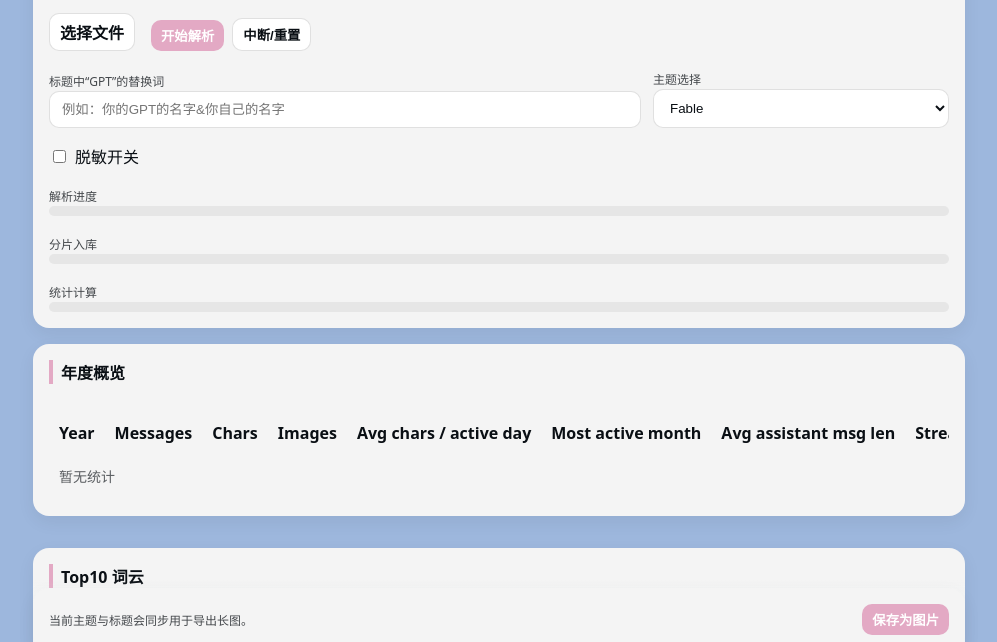
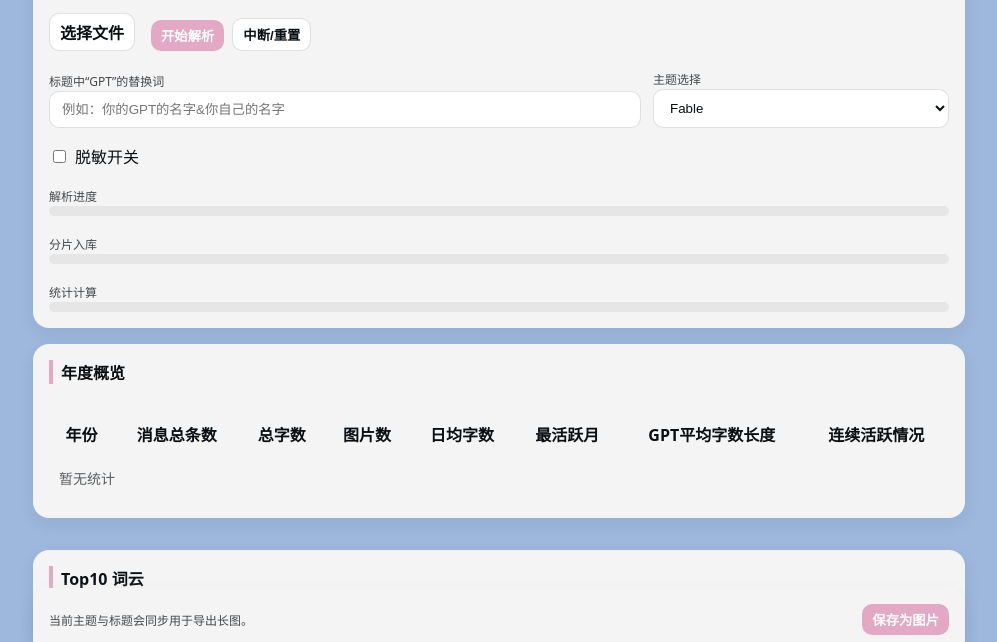
Before and after one commit to chuan-101/thread-json-public, a website: page index.html in a window 1280 px wide. Shown: the part 149-791 px from the top of the page, without its empty margins (141-1138 px from the left). Drawn offline with nearby package versions, Linux system fonts and the light colour scheme.

Commit message:
Update index.html

```diff
--- a/index.html
+++ b/index.html
@@ -175,14 +175,14 @@
           <table class="yr-table" id="yearly-table">
             <thead>
               <tr>
-                <th><span class="full">Year</span><span class="abbr">年份</span></th>
-                <th><span class="full">Messages</span><span class="abbr">消息条数</span></th>
-                <th><span class="full">Chars</span><span class="abbr">字数</span></th>
-                <th><span class="full">Images</span><span class="abbr">图片</span></th>
-                <th><span class="full">Avg chars / active day</span><span class="abbr">日均字数</span></th>
-                <th><span class="full">Most active month</span><span class="abbr">活跃月</span></th>
-                <th><span class="full">Avg assistant msg len</span><span class="abbr">GPT平均字数长度</span></th>
-                <th><span class="full">Streaks (count / longest)</span><span class="abbr">连续活跃情况</span></th>
+                <th><span class="full">年份</span><span class="abbr">年份</span></th>
+                <th><span class="full">消息总条数</span><span class="abbr">消息总条数</span></th>
+                <th><span class="full">总字数</span><span class="abbr">总字数</span></th>
+                <th><span class="full">图片数</span><span class="abbr">图片数</span></th>
+                <th><span class="full">日均字数</span><span class="abbr">日均字数</span></th>
+                <th><span class="full">最活跃月</span><span class="abbr">最活跃月</span></th>
+                <th><span class="full">GPT平均字数长度</span><span class="abbr">GPT平均字数长度</span></th>
+                <th><span class="full">连续活跃情况</span><span class="abbr">连续活跃情况</span></th>
               </tr>
             </thead>
             <tbody>
```
